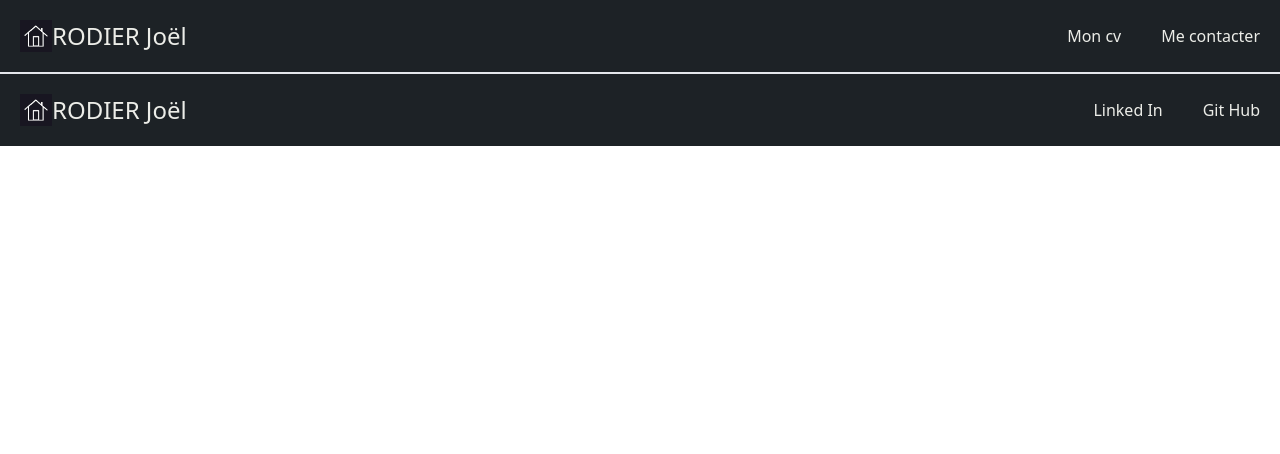
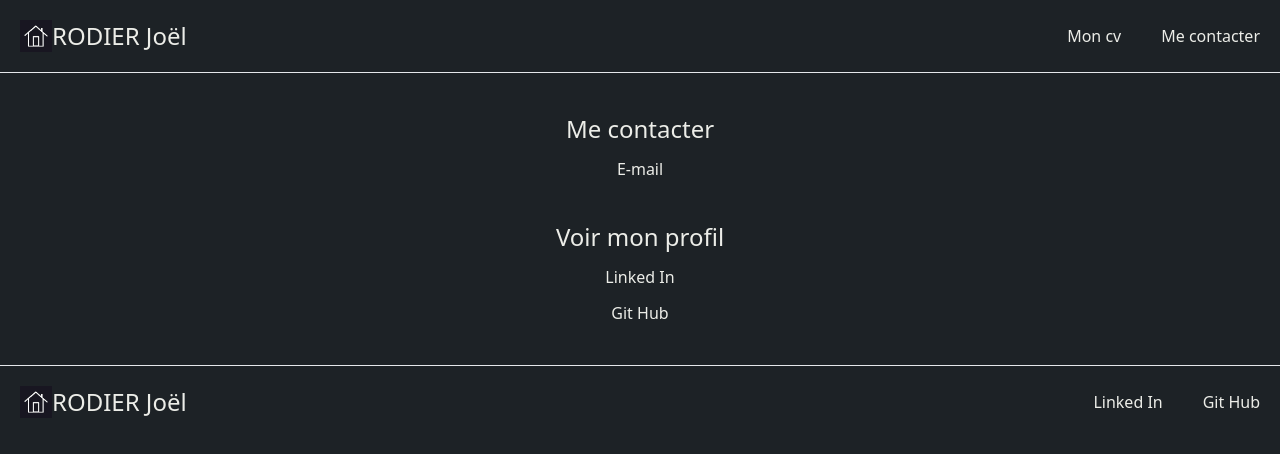
Before and after one commit to jojo051/portfoliot-v2, a React (Create React App) app: page /contactme in a window 1280 px wide. Shown: the top 454 px of the page. Built offline with nearby package versions, Linux system fonts and the light colour scheme.

Commit message:
add me contacter

```diff
--- a/src/components/AboutUs.jsx
+++ b/src/components/AboutUs.jsx
@@ -1,13 +1,34 @@
-import React from 'react';
+import React from "react";
 import Foot from "./Foot";
 import Header from "./Header";
 
-const AboutUs =()=>{
-  return(
-    <>
-      <Header/>
-      <Foot/>
-    </>
-  )
-}
+const AboutUs = () => {
+  return (
+    <section className="bg-primary text-primary h-screen">
+      <Header />
+      <div className="flex flex-col items-center pb-10">
+        <h1 className="text-2xl text-center pt-10">Me contacter</h1>
+        <a className="text-center pt-3" href="mailto:rodier.joel1@gmail.com">E-mail</a>
+        <h2 className="text-2xl pt-10">Voir mon profil</h2>
+        <a
+          className="text-center pt-3"
+          href="https://linkedin.com/in/joel-rodier-6280b41a4"
+          target="_blank"
+          rel="noreferrer"
+        >
+          Linked In
+        </a>
+        <a
+          className="text-center pt-3"
+          href="https://github.com/jojo051"
+          target="_blank"
+          rel="noreferrer"
+        >
+          Git Hub
+        </a>
+      </div>
+      <Foot />
+    </section>
+  );
+};
 export default AboutUs;
--- a/src/components/Foot.jsx
+++ b/src/components/Foot.jsx
@@ -4,7 +4,7 @@
 
 const Foot = () => {
   return (
-    <div className="">
+    <>
       <hr></hr>
       <div className="bg-primary text-primary flex items-center justify-between text-center px-3 py-1 sm:p-5 lg:p-5">
       <Link className="text-2xl flex" to="/"><img src={logoHome} alt="logo-home"width="32px"/>
@@ -29,7 +29,7 @@
           </a>
         </div>
       </div>
-    </div>
+    </>
   );
 };
 export default Foot;
--- a/src/components/MyCv.jsx
+++ b/src/components/MyCv.jsx
@@ -1,21 +1,22 @@
 import React from "react";
 import Foot from "./Foot";
 import Header from "./Header";
-import PDFViewer from 'pdf-viewer-reactjs'
+import PDFViewer from "pdf-viewer-reactjs";
 
 const MyCv = () => {
   return (
-    <>
+    <div className="bg-primary h-screen">
       <Header />
       <div className="flex justify-center">
         <PDFViewer
           document={{
-                url: 'https://raw.githubusercontent.com/jojo051/portfoliot-v2/main/src/image/RODIERJoel.pdf',
+            url:
+              "https://raw.githubusercontent.com/jojo051/portfoliot-v2/main/src/image/RODIERJoel.pdf",
           }}
         />
       </div>
       <Foot />
-    </>
+    </div>
   );
 };
 export default MyCv;
--- a/src/index.css
+++ b/src/index.css
@@ -13,5 +13,6 @@
     margin:1.25rem;
     padding:0 2rem;
     text-decoration:none;
+    background : white;
   }
 }
```
Lines whose indentation alone changed are shown as unchanged.
